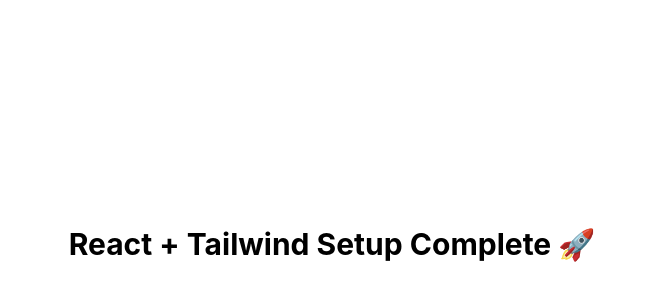
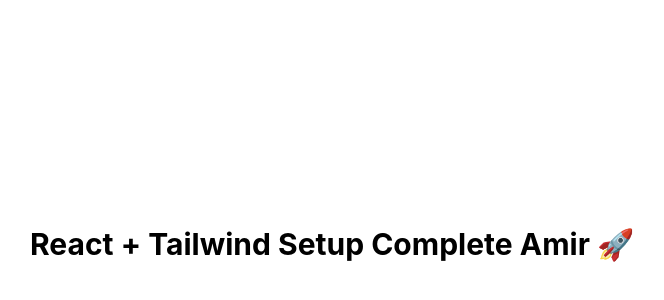
Before and after one commit to kartikriziya/PizzaBI, a React (Vite) app: page / in a window 1280 px wide. Shown: the part 156-456 px from the top of the page, without its empty margins (308-972 px from the left). Built offline with nearby package versions, Linux system fonts and the light colour scheme.

Commit message:
First commit

```diff
--- a/src/pages/Home.jsx
+++ b/src/pages/Home.jsx
@@ -1,7 +1,7 @@
 function Home() {
   return (
     <div className="min-h-screen flex items-center justify-center text-3xl font-bold">
-      React + Tailwind Setup Complete 🚀
+      React + Tailwind Setup Complete Amir 🚀
     </div>
   )
 }
```
